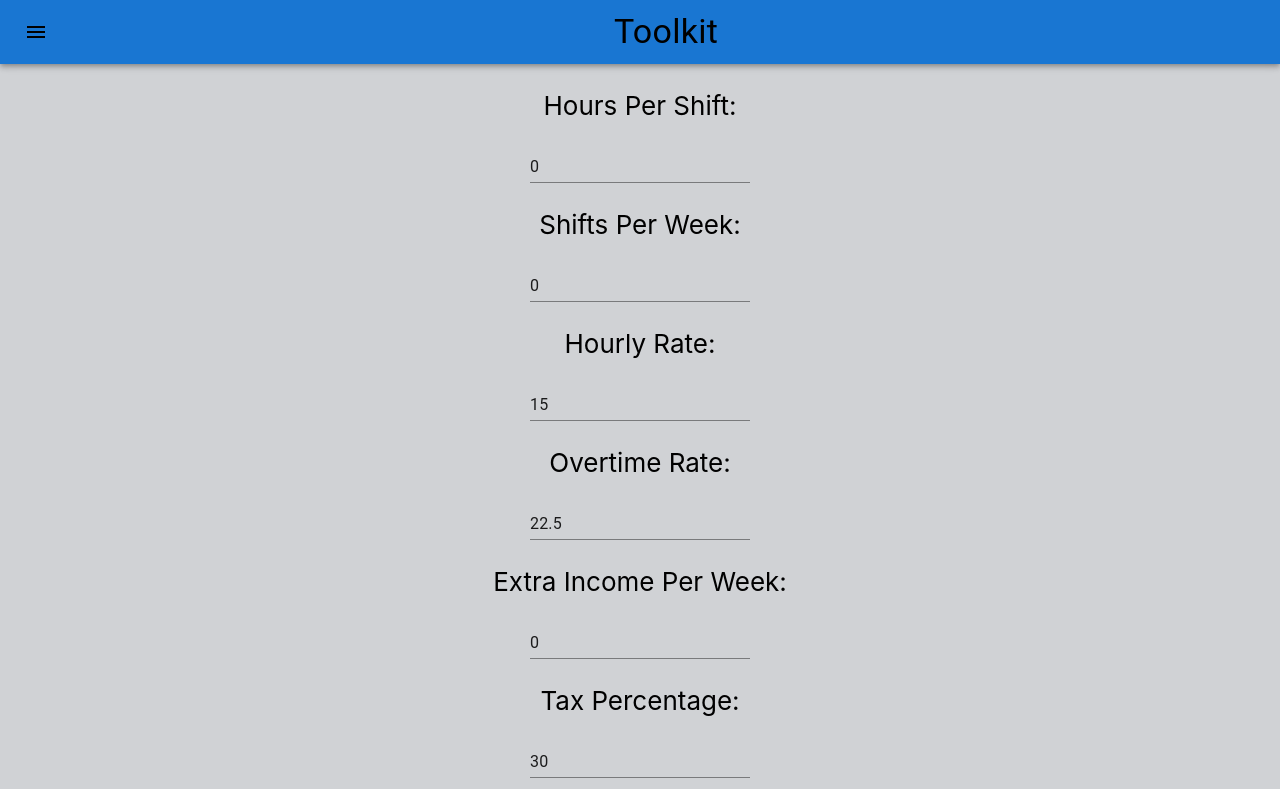
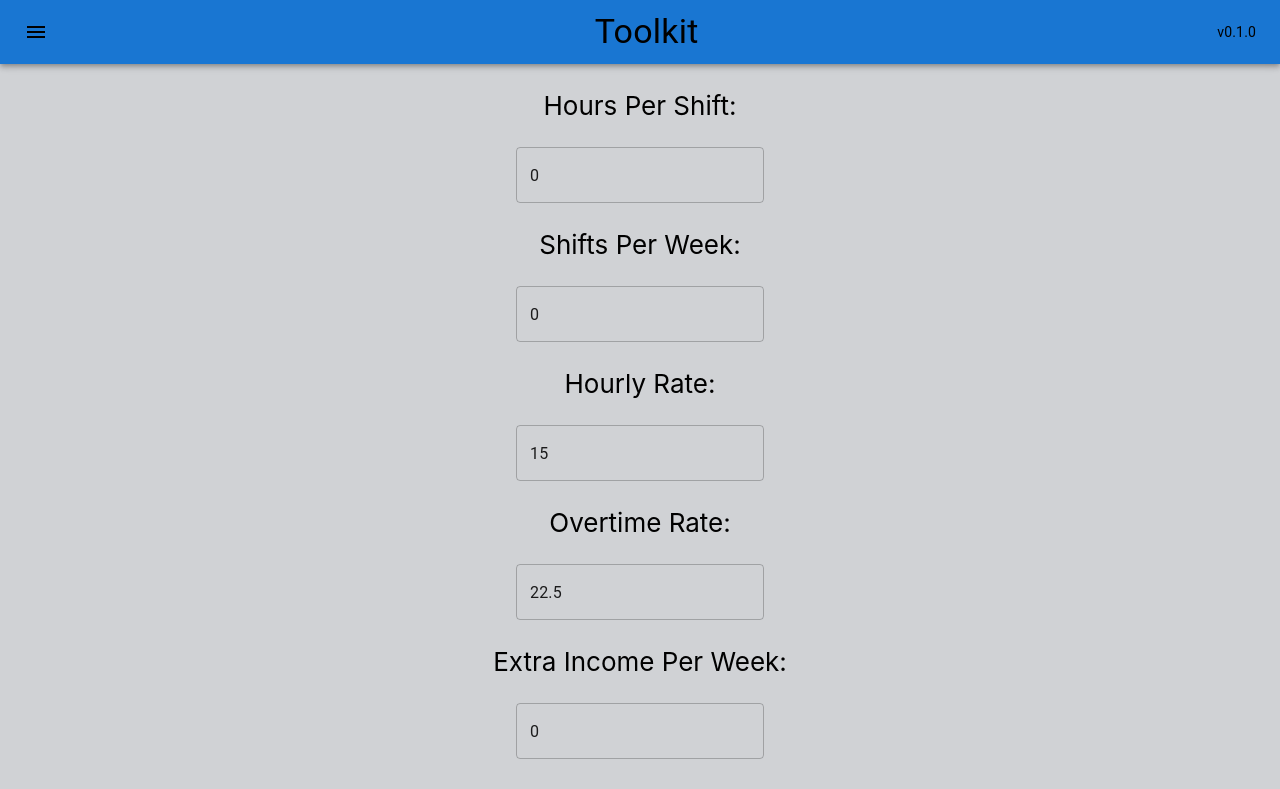
Before and after one commit to shlocko/ToolkitPWA, a React (Vite) app: page /ToolkitPWA/incomeCalculator in a window 1280 px wide. Shown: the top 789 px of the page. Built offline with nearby package versions, Linux system fonts and the light colour scheme.

Commit message:
changed all tool's visuals to utilize approprivate MUI components

```diff
--- a/src/App.tsx
+++ b/src/App.tsx
@@ -37,6 +37,9 @@ function App() {
                         <Typography variant="h4" component="div" sx={{ flexGrow: 1 }}>
                             Toolkit
                         </Typography>
+                        <Typography variant="body2" component="div" >
+                            v0.1.0
+                        </Typography>
                     </Toolbar>
                 </AppBar>
             <Drawer className={"drawer"} anchor={"left"} open={drawerOpen} onClose={() => setDrawerOpen(false)}>
--- a/src/components/FuelConverter.tsx
+++ b/src/components/FuelConverter.tsx
@@ -1,5 +1,5 @@
 import React, { useState } from 'react'
-import {Input} from "@mui/material";
+import {Input, TextField} from "@mui/material";
 import './fuelConverter.css'
 
 
@@ -29,8 +29,8 @@ function FuelConverter() {
     return(
         <div>
             <form>
-                <p>AUD/Liter: </p><Input type="text" name="AUD" value={aud} onChange={handleChange} />
-                <p>USD/Gallon: </p><Input type="text" name="USD" value={usd} onChange={handleChange} />
+                <p>AUD/Liter: </p><TextField name="AUD" value={aud} onChange={handleChange} />
+                <p>USD/Gallon: </p><TextField name="USD" value={usd} onChange={handleChange} />
             </form>
         </div>
     )
--- a/src/components/FuelTracker.tsx
+++ b/src/components/FuelTracker.tsx
@@ -1,6 +1,6 @@
 import React, {useReducer, useState} from 'react'
 import { useLocalStorage } from "@mantine/hooks"
-import {Checkbox, Input, MenuItem, Select, SelectChangeEvent, TextField} from "@mui/material"
+import {Button, Checkbox, Input, MenuItem, Select, SelectChangeEvent, TextField} from "@mui/material"
 import SelectInput from "@mui/material/Select/SelectInput";
 
 type fuelStop = {
@@ -121,7 +121,7 @@ function FuelTracker(){
                 <br />
 
 
-                <br /><Input type="submit" value="Submit" />
+                <br /><Button type="submit" variant="contained" size="large"> Submit </Button>
             </form>
             {list}
         </div>
--- a/src/components/IncomeCalculator.tsx
+++ b/src/components/IncomeCalculator.tsx
@@ -1,5 +1,5 @@
 import React, { useState, useEffect } from 'react'
-import {Input} from "@mui/material";
+import {Input, TextField} from "@mui/material";
 
 
 function IncomeCalculator(){
@@ -65,12 +65,12 @@ function IncomeCalculator(){
     return (
         <div>
             <form>
-                <p>Hours Per Shift: </p><Input type="text" name="hours" value={hoursShift} onChange={handleChange} />
-                <p>Shifts Per Week: </p><Input type="text" name="shifts" value={shiftsWeek} onChange={handleChange} />
-                <p>Hourly Rate: </p><Input type="text" name="hourly" value={hourly} onChange={handleChange} />
-                <p>Overtime Rate: </p><Input type="text" name="ot" value={otRate} onChange={handleChange} />
-                <p>Extra Income Per Week: </p><Input type="text" name="weeklyExtra" value={weeklyExtra} onChange={handleChange} />
-                <p>Tax Percentage: </p><Input type="text" name="tax" value={taxRate} onChange={handleChange} />
+                <p>Hours Per Shift: </p><TextField name="hours" value={hoursShift} onChange={handleChange} />
+                <p>Shifts Per Week: </p><TextField name="shifts" value={shiftsWeek} onChange={handleChange} />
+                <p>Hourly Rate: </p><TextField name="hourly" value={hourly} onChange={handleChange} />
+                <p>Overtime Rate: </p><TextField name="ot" value={otRate} onChange={handleChange} />
+                <p>Extra Income Per Week: </p><TextField name="weeklyExtra" value={weeklyExtra} onChange={handleChange} />
+                <p>Tax Percentage: </p><TextField name="tax" value={taxRate} onChange={handleChange} />
 
             </form>
             <p>Weekly Income: {weekly}</p>
```
